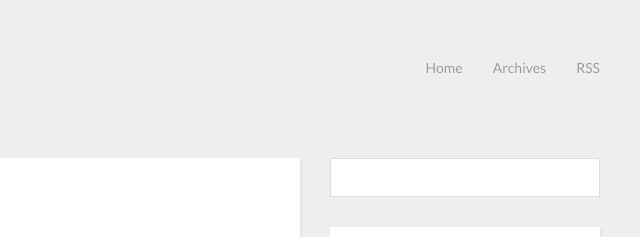
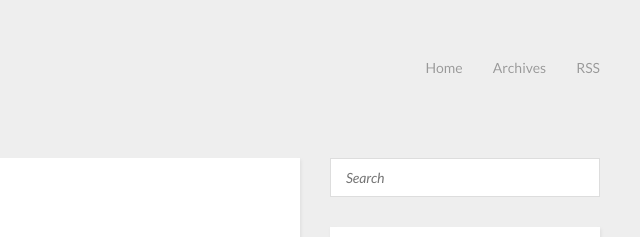
Before and after one commit to Jasonc85/Jasonc85.github.io, a plain HTML site: page 2014/12/12/hello-world/index.html in a window 1280 px wide. Shown: the top 237 px of the page, 640-1280 px from the left. Drawn offline with nearby package versions, Linux system fonts and the light colour scheme; a script that the page names is missing.

Commit message:
Site updated: 2015-04-09 14:27:18

```diff
--- a/2014/12/12/hello-world/index.html
+++ b/2014/12/12/hello-world/index.html
@@ -166,7 +166,7 @@ io10blogFirebase.child("detail/"+current_url).transaction(function (current_coun
     <aside id="sidebar" class="alignright">
   <div class="search">
   <form>
-      <input type="text" id="st-search-input" class="st-search-input" />
+      <input type="text" id="st-search-input" placeholder="Search" class="st-search-input" />
   </form>
 </div>
 
```
Also changed, not shown: 2015/03/23/周记0322/index.html (+1 -1 lines), 2015/03/31/Linux学习笔记/index.html (+1 -1 lines), archives/2014/12/index.html (+1 -1 lines), archives/2014/index.html (+1 -1 lines), archives/2015/03/index.html (+1 -1 lines), archives/2015/index.html (+1 -1 lines), archives/index.html (+1 -1 lines), categories/Linux/index.html (+1 -1 lines), categories/随笔/index.html (+1 -1 lines), index.html (+1 -1 lines), tags/Linux/index.html (+1 -1 lines), tags/周记，-随笔/index.html (+1 -1 lines).
